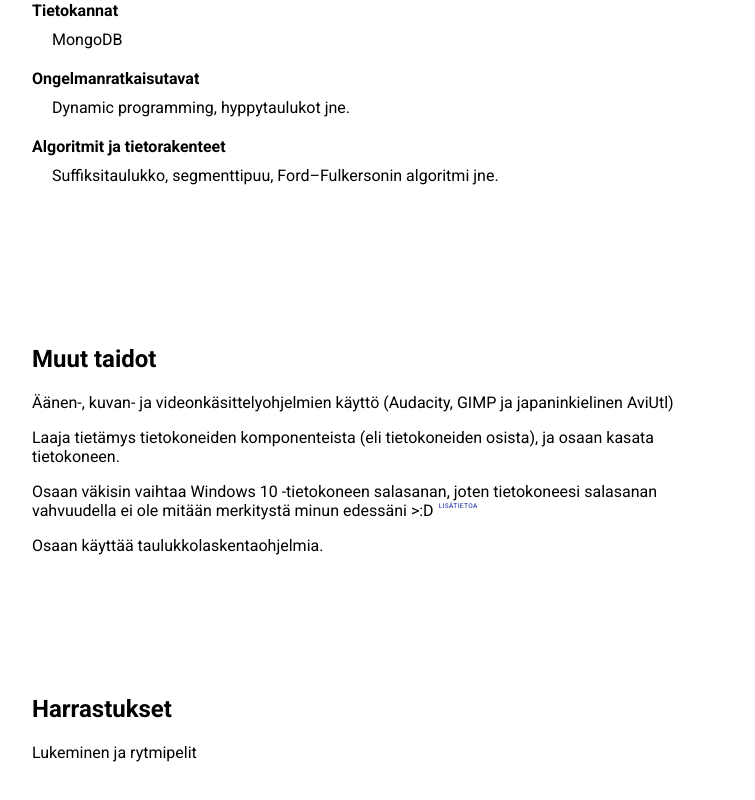
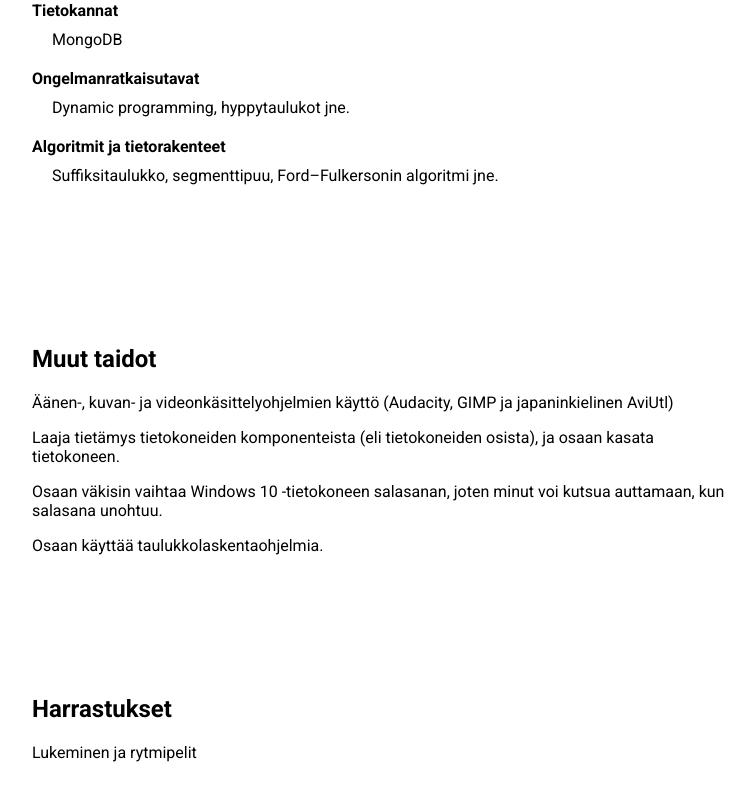
Before and after one commit to anttipham/CV, a React (Create React App) app: page / in a window 1280 px wide. Shown: the part 4133-4933 px from the top of the page, without its empty margins (258-1013 px from the left). Built offline with nearby package versions, Linux system fonts and the light colour scheme.

Commit message:
sanoitus parempi

```diff
--- a/src/components/textParts/OtherSkills.jsx
+++ b/src/components/textParts/OtherSkills.jsx
@@ -1,5 +1,4 @@
 import React from 'react'
-import OpenModal from '../OpenModal'
 
 const OtherSkills = () => {
   return (
@@ -13,12 +12,7 @@ const OtherSkills = () => {
         Laaja tietämys tietokoneiden komponenteista (eli tietokoneiden osista), ja osaan kasata tietokoneen.
       </p>
       <p>
-        Osaan väkisin vaihtaa Windows 10 -tietokoneen salasanan, joten tietokoneesi salasanan vahvuudella ei ole mitään merkitystä minun edessäni &gt;:D
-        <OpenModal>
-          <p>
-            Opin tämän työkokeilussani Hopessa. Lahjoitettujen tietokoneiden salasanat joskus unohtuvat, jolloin tarvitaan järempiä keinoja.
-          </p>
-        </OpenModal>
+        Osaan väkisin vaihtaa Windows 10 -tietokoneen salasanan, joten minut voi kutsua auttamaan, kun salasana unohtuu.
       </p>
       <p>
         Osaan käyttää taulukkolaskentaohjelmia.
```
